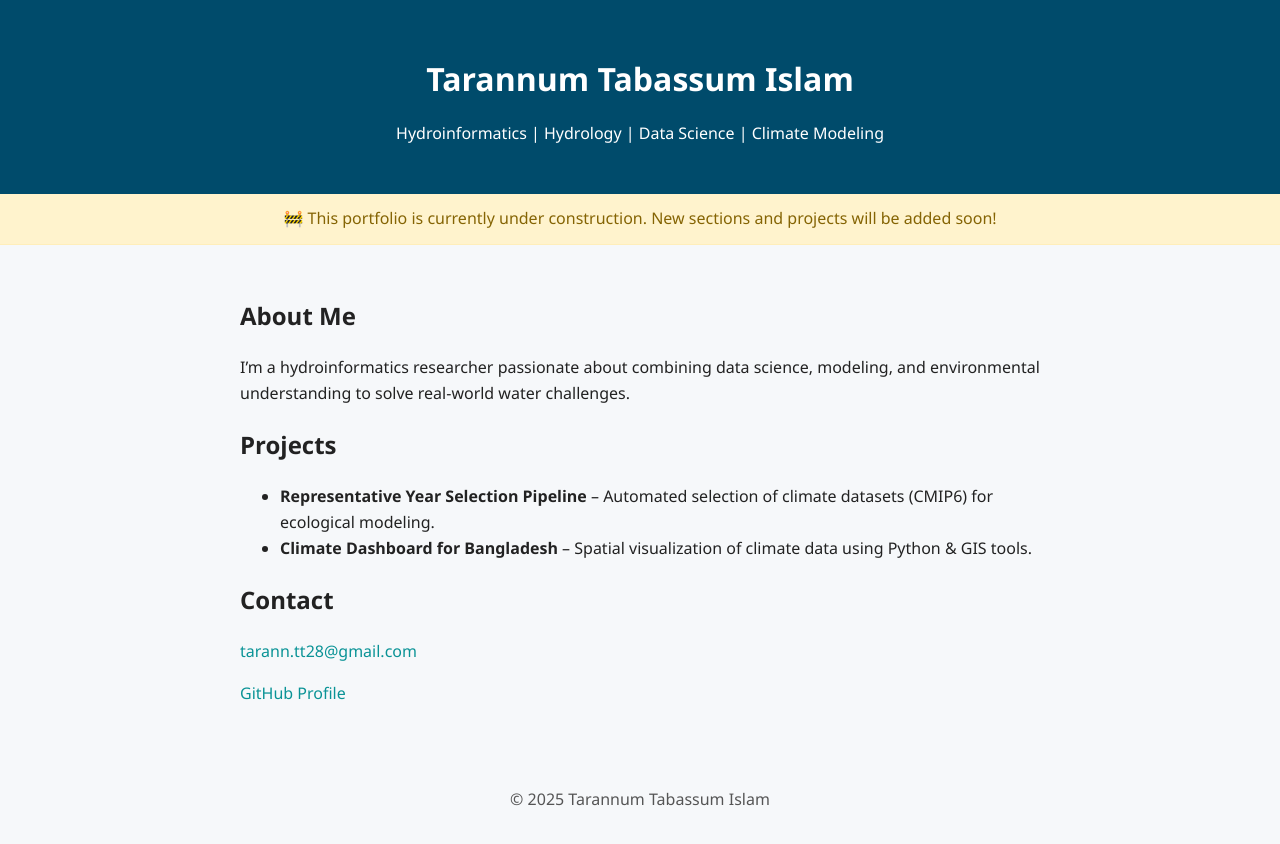
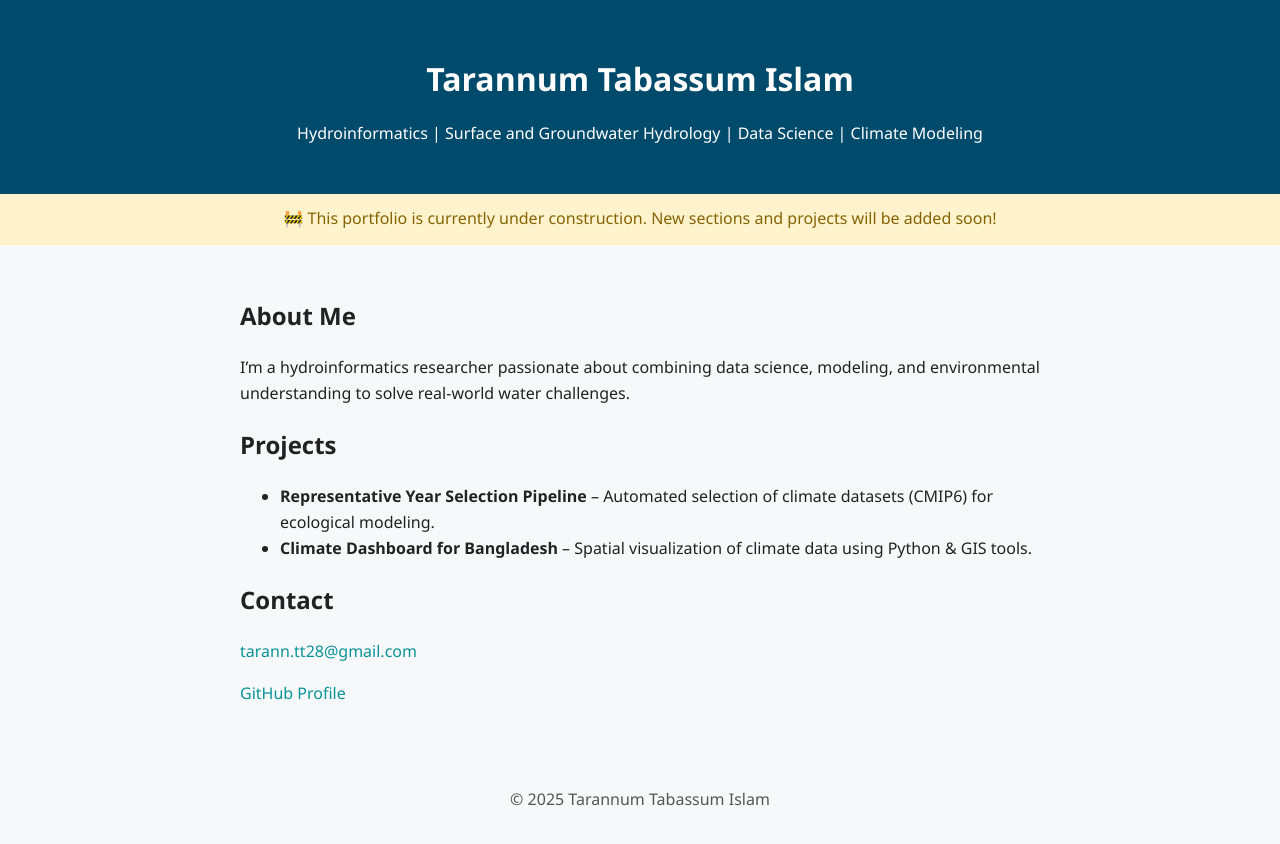
Before and after one commit to tara-nnum/tara-nnum.github.io, a plain HTML site: page index.html in a window 1280 px wide. Drawn offline with Linux system fonts and the light colour scheme.

Commit message:
Update index.html

```diff
--- a/index.html
+++ b/index.html
@@ -3,7 +3,7 @@
 <head>
   <meta charset="UTF-8" />
   <meta name="viewport" content="width=device-width, initial-scale=1.0" />
-  <title>Tara | Hydroinformatics Portfolio</title>
+  <title>Tarannum | Hydroinformatics Portfolio</title>
   <style>
     body {
       font-family: 'Segoe UI', sans-serif;
@@ -28,7 +28,7 @@
 <body>
   <header>
     <h1>Tarannum Tabassum Islam</h1>
-    <p>Hydroinformatics | Hydrology | Data Science | Climate Modeling</p>
+    <p>Hydroinformatics | Surface and Groundwater Hydrology | Data Science | Climate Modeling</p>
   </header>
 
   <div style="background-color: #fff3cd; color: #856404; text-align: center; padding: 0.75rem; font-size: 1rem; border-bottom: 1px solid #ffeeba;">
```
